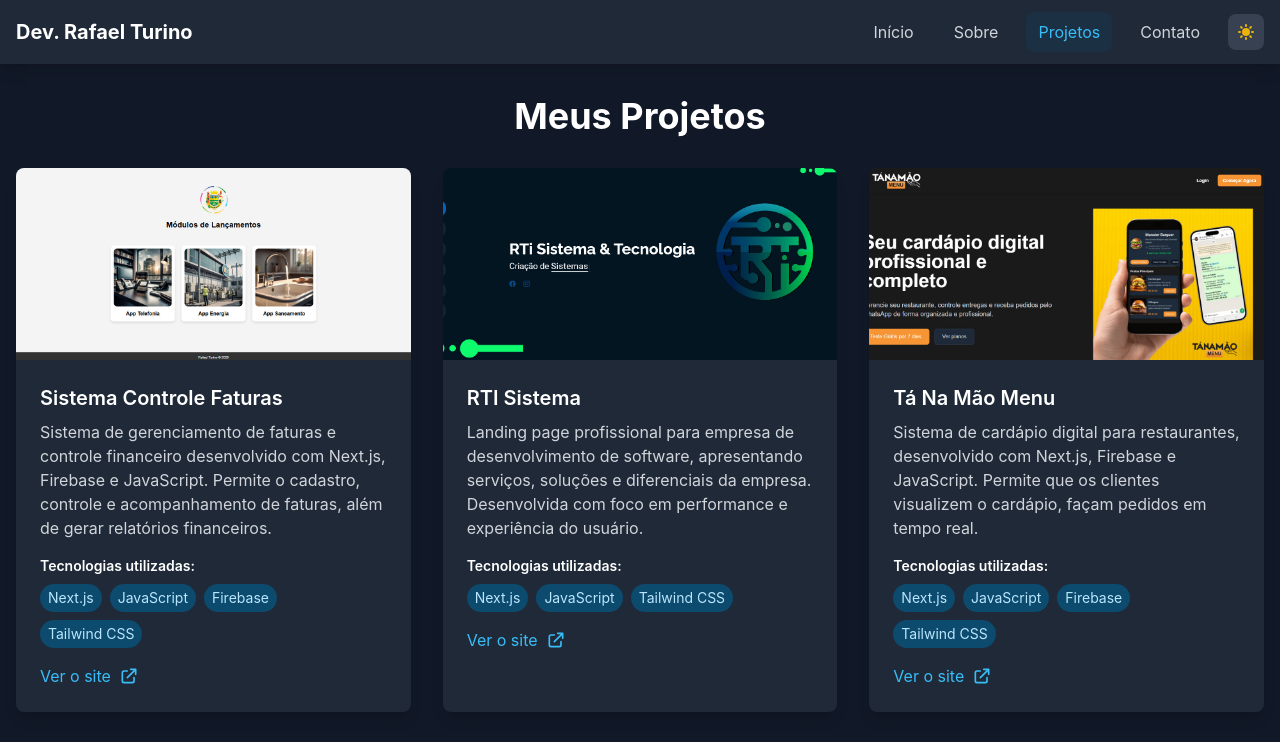
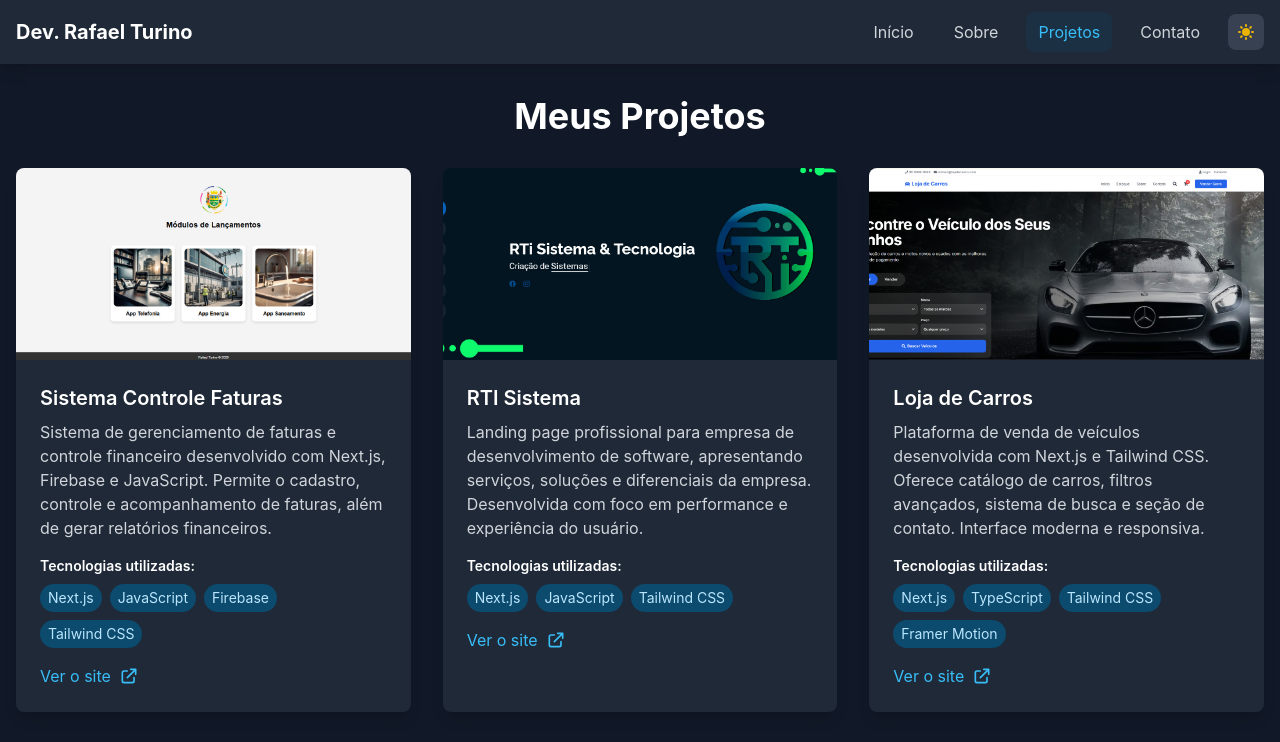
Before and after one commit to rafatu07/portifolio-rafael, a Next.js app: page /projetos in a window 1280 px wide. Shown: the top 742 px of the page. Built offline with nearby package versions, Linux system fonts and the light colour scheme.

Commit message:
update-lojadecarros

```diff
--- a/src/pages/projetos.tsx
+++ b/src/pages/projetos.tsx
@@ -20,6 +20,14 @@
     imagem: '/projects/rtisistema-logo.jpeg',
     tecnologias: ['Next.js', 'JavaScript', 'Tailwind CSS'],
     link: 'https://www.rtisistema.com.br/'
+  },
+  {
+    id: 3,
+    titulo: 'Loja de Carros',
+    descricao: 'Plataforma de venda de veículos desenvolvida com Next.js e Tailwind CSS. Oferece catálogo de carros, filtros avançados, sistema de busca e seção de contato. Interface moderna e responsiva.',
+    imagem: '/projects/loja-carros.jpeg',
+    tecnologias: ['Next.js', 'TypeScript', 'Tailwind CSS', 'Framer Motion'],
+    link: 'https://loja-de-carros-kappa.vercel.app/'
   },
   {
     id: 4,
```
Also changed, not shown: public/projects/loja-carros.jpeg (added), 1 other file (tests, documents, lock files or other folders).
